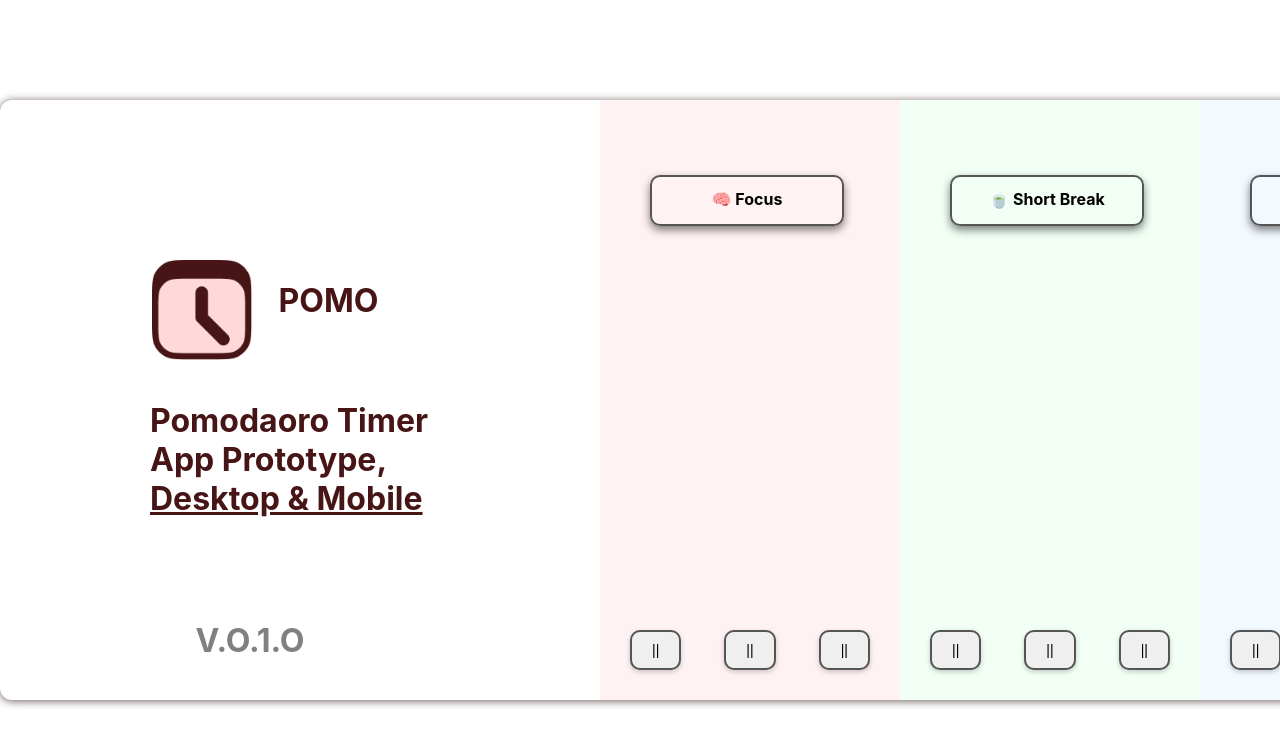
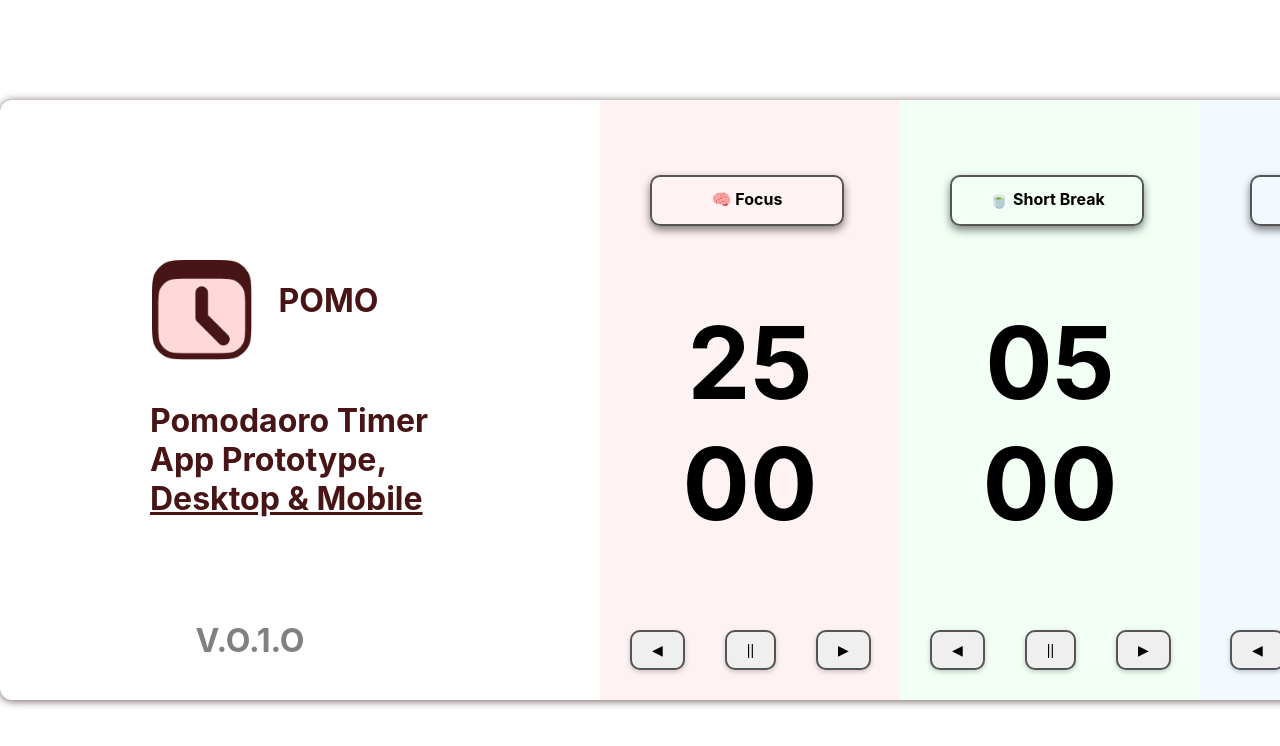
Before and after one commit to hariTiwari442/PomoDaro, a React (Create React App) app: page / in a window 1280 px wide. Shown: the top 746 px of the page. Built offline with nearby package versions, Linux system fonts and the light colour scheme.

Commit message:
added dynamic timer

```diff
--- a/src/App.js
+++ b/src/App.js
@@ -3,15 +3,154 @@ import Card from "./components/Card.js";
 import Stripe from "./components/Strip.js";
 import "./components/Card.css";
 import POMO from "./components/PomoText.js";
+import { useState } from "react";
 function App() {
+  const [focusTime, setfocusTime] = useState(["25", "00"]);
+  const [shortTime, setShortTime] = useState(["05", "00"]);
+  const [longTime, setLongTime] = useState(["15", "00"]);
+  const focusTimerHandler = async () => {
+    for (let minute = 0; minute < 25; minute++) {
+      await new Promise((resolve) => {
+        let secondsPassed = 0;
+        if (secondsPassed === 0) {
+          setfocusTime((prevState) => {
+            let arr = [...prevState];
+            arr[0] = parseInt(arr[0]) - 1;
+            arr[1] = 60;
+            return arr;
+          });
+        }
+        const intervalId = setInterval(() => {
+          setfocusTime((prevState) => {
+            let arr = [...prevState];
+            if (arr[1] === "00") {
+              arr[1] = "59";
+            }
+            arr[1] = parseInt(arr[1]) - 1;
+            return arr;
+          });
+          secondsPassed++;
+          if (secondsPassed >= 60) {
+            clearInterval(intervalId);
+            resolve();
+          }
+        }, 1000);
+      });
+      if (minute !== 24) {
+        setfocusTime((prevState) => {
+          let arr = [...prevState];
+          arr[0] = parseInt(arr[0]) - 1;
+          arr[1] = 60;
+          return arr;
+        });
+      }
+    }
+  };
+  const shortBreakTimerHandler = async () => {
+    for (let minute = 0; minute < 1; minute++) {
+      await new Promise((resolve) => {
+        let secondsPassed = 0;
+        if (secondsPassed === 0) {
+          setShortTime((prevState) => {
+            let arr = [...prevState];
+            arr[0] = parseInt(arr[0]) - 1;
+            arr[1] = 60;
+            return arr;
+          });
+        }
+        const intervalId = setInterval(() => {
+          setShortTime((prevState) => {
+            let arr = [...prevState];
+            if (arr[1] === "00") {
+              arr[1] = "59";
+            }
+            arr[1] = parseInt(arr[1]) - 1;
+            return arr;
+          });
+          secondsPassed++;
+          if (secondsPassed >= 60) {
+            clearInterval(intervalId);
+            resolve();
+          }
+        }, 1000);
+      });
+      if (minute !== 4) {
+        setShortTime((prevState) => {
+          let arr = [...prevState];
+          arr[0] = parseInt(arr[0]) - 1;
+          arr[1] = 60;
+          return arr;
+        });
+      }
+    }
+  };
+  const longBreakTimerHandler = async () => {
+    for (let minute = 0; minute < 15; minute++) {
+      await new Promise((resolve) => {
+        let secondsPassed = 0;
+        if (secondsPassed === 0) {
+          setLongTime((prevState) => {
+            let arr = [...prevState];
+            arr[0] = parseInt(arr[0]) - 1;
+            arr[1] = 60;
+            return arr;
+          });
+        }
+        const intervalId = setInterval(() => {
+          setLongTime((prevState) => {
+            let arr = [...prevState];
+            if (arr[1] === "00") {
+              arr[1] = "59";
+            }
+            arr[1] = parseInt(arr[1]) - 1;
+            return arr;
+          });
+          secondsPassed++;
+          if (secondsPassed >= 60) {
+            clearInterval(intervalId);
+            resolve();
+          }
+        }, 1000);
+      });
+      if (minute !== 14) {
+        setLongTime((prevState) => {
+          let arr = [...prevState];
+          arr[0] = parseInt(arr[0]) - 1;
+          arr[1] = 60;
+          return arr;
+        });
+      }
+    }
+  };
   return (
     <>
       <Card>
         {/* <Pomo className={"normal-box"}></Pomo> */}
         <POMO></POMO>
-        <Stripe color={"#fff2f2"} chipValue={"🧠 Focus"}></Stripe>
-        <Stripe color={"#f2fff5"} chipValue={"🍵 Short Break"}></Stripe>
-        <Stripe color={"#f2f9ff"} chipValue={"🍴 Long Break"} />
+        <Stripe
+          color={"#fff2f2"}
+          chipValue={"🧠 Focus"}
+          timeValue={focusTime}
+          focusHandler={focusTimerHandler}
+          // shortBreakHandler={shortBreakTimerHandler}
+          // longBreakTimerHandler={longBreakTimerHandler}
+        ></Stripe>
+        <Stripe
+          color={"#f2fff5"}
+          chipValue={"🍵 Short Break"}
+          timeValue={shortTime}
+          // focusHandler={focusTimerHandler}
+          shortBreakHandler={shortBreakTimerHandler}
+          // longBreakTimerHandler={longBreakTimerHandler}
+        ></Stripe>
+        <Stripe
+          color={"#f2f9ff"}
+          chipValue={"🍴 Long Break"}
+          timeValue={longTime}
+          // focusHandler={focusTimerHandler}
+          // shortBreakHandler={shortBreakTimerHandler}
+          longBreakTimerHandler={longBreakTimerHandler}
+        />
       </Card>
     </>
   );
--- a/src/components/Strip.js
+++ b/src/components/Strip.js
@@ -1,20 +1,34 @@
 import React from "react";
 import "./Strip.css";
 import Chip from "./Chip";
+import Timer from "./timer";
 const Stripe = (props) => {
   const color = props.color;
+  const clickHandler = (props1) => {
+    console.log(props1);
+    if (props1.target.value === "◀") {
+      props.focusHandler();
+    }
+    if (props1.target.value === "||") {
+      props.shortBreakHandler();
+    }
+    if (props1.target.value === "▶") {
+      props.longBreakTimerHandler();
+    }
+  };
   return (
     <div className="strip" style={{ backgroundColor: color }}>
       <Chip value={props.chipValue}></Chip>
+      <Timer timeValue={props.timeValue}></Timer>
       <div className="box flex-container">
-        <button className="chip-button" value={"||"}>
+        <button className="chip-button" value={"◀"} onClick={clickHandler}>
+          ◀
+        </button>
+        <button className="chip-button" value={"||"} onClick={clickHandler}>
           ||
         </button>
-        <button className="chip-button" value={"||"}>
-          ||
-        </button>
-        <button className="chip-button" value={"||"}>
-          ||
+        <button className="chip-button" value={"▶"} onClick={clickHandler}>
+          ▶
         </button>
       </div>
     </div>
--- /dev/null
+++ b/src/components/time.css
@@ -0,0 +1,8 @@
+.timer {
+  display: flex;
+  justify-content: center;
+  font-size: 100px;
+  font-weight: bold;
+
+  /* background-color: black; */
+}
--- /dev/null
+++ b/src/components/timer.js
@@ -0,0 +1,13 @@
+import React from "react";
+import "./time.css";
+
+const Timer = (props) => {
+  return (
+    <div>
+      <div className="timer">{props.timeValue[0]}</div>
+      <div className="timer">{props.timeValue[1]}</div>
+    </div>
+  );
+};
+
+export default Timer;
```
